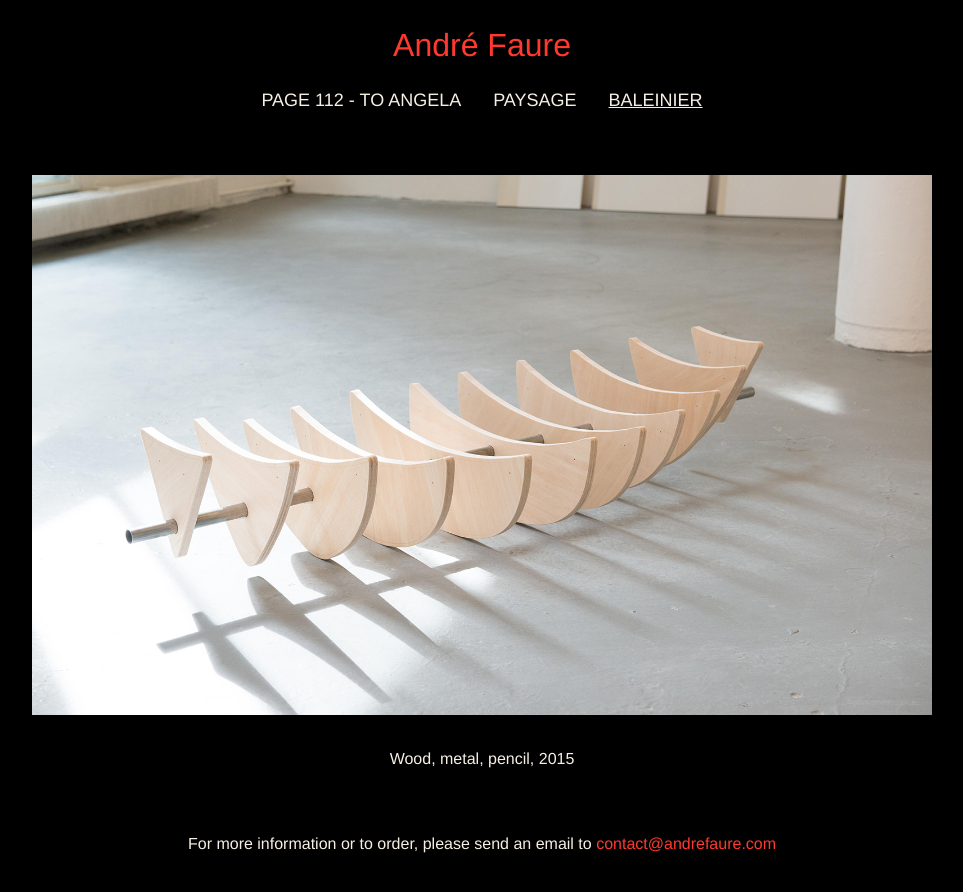
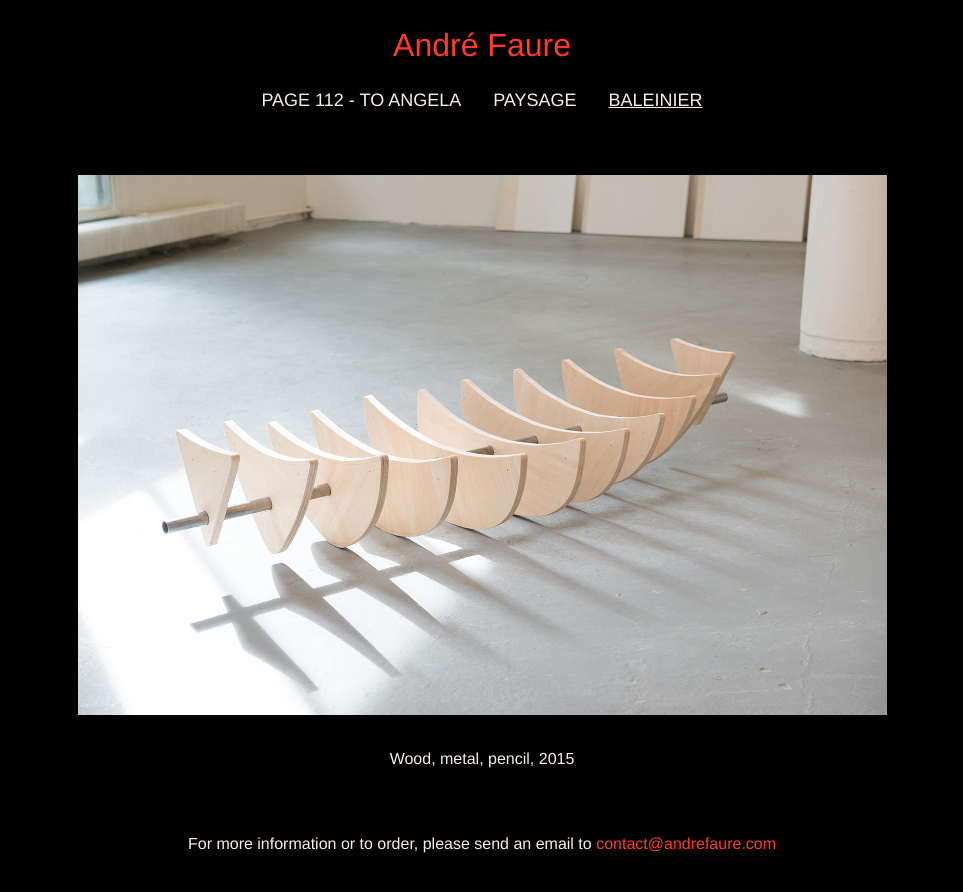
Before and after one commit to Ju4/AndreFaure, a Jekyll site: the page built from _projects/Baleinier.md, in a window 1280 px wide. Shown: the top 892 px of the page, without its empty margins (158-1121 px from the left). Built offline with Jekyll 4.4.1, drawn with Linux system fonts in a browser that asks for light colours.

Commit message:
Change display inside carousel

```diff
--- a/_includes/carousel.scss
+++ b/_includes/carousel.scss
@@ -127,7 +127,8 @@
 }
 {% for item in page.carousel %}
   .carousel__slide:nth-of-type({{ forloop.index }}) {
-    background-size: cover;
+    background-size: contain;
+    background-repeat: no-repeat;
     background-position: center;
   }
 {% endfor %}
```
